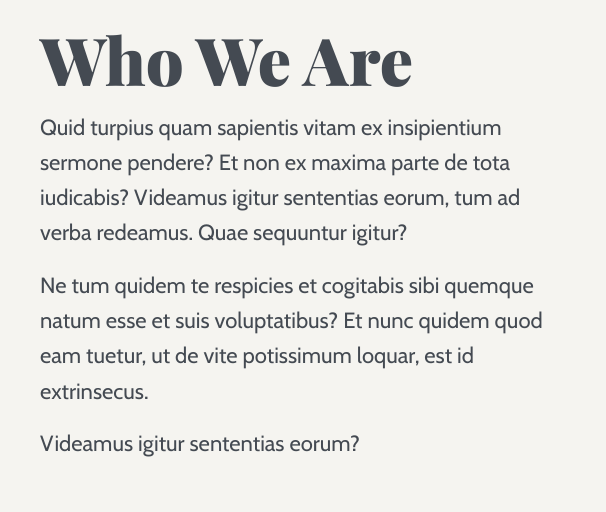
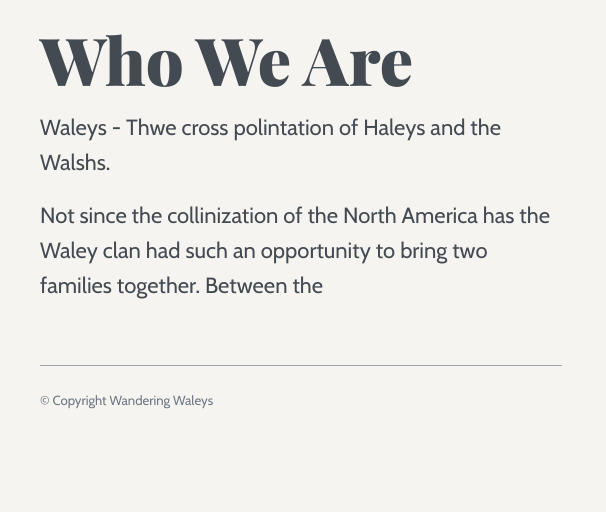
Before and after one commit to Chramberry/Chramberry.github.io, a plain HTML site: page index.html in a window 1280 px wide. Shown: the part 112-624 px from the top of the page, 674-1280 px from the left. Drawn offline with nearby package versions, Linux system fonts and the light colour scheme.

Commit message:
Update index.html

```diff
--- a/index.html
+++ b/index.html
@@ -80,9 +80,8 @@
             <!-- Page Content -->
             <main class="content pt2 pb2">
                 <h2>Who We Are</h2>
-                <p>Quid turpius quam sapientis vitam ex insipientium sermone pendere? Et non ex maxima parte de tota iudicabis? Videamus igitur sententias eorum, tum ad verba redeamus. Quae sequuntur igitur?</p>
-                <p>Ne tum quidem te respicies et cogitabis sibi quemque natum esse et suis voluptatibus? Et nunc quidem quod eam tuetur, ut de vite potissimum loquar, est id extrinsecus.</p>
-                <p>Videamus igitur sententias eorum?</p>
+                 <p>Waleys - Thwe cross polintation of Haleys and the Walshs. </p>
+                <p>Not since the collinization of the North America has the Waley clan had such an opportunity to bring two families together. Between the  </p>
             </main>
                         <!-- Footer -->
             <footer class="border--top pt1 pb1">
```
